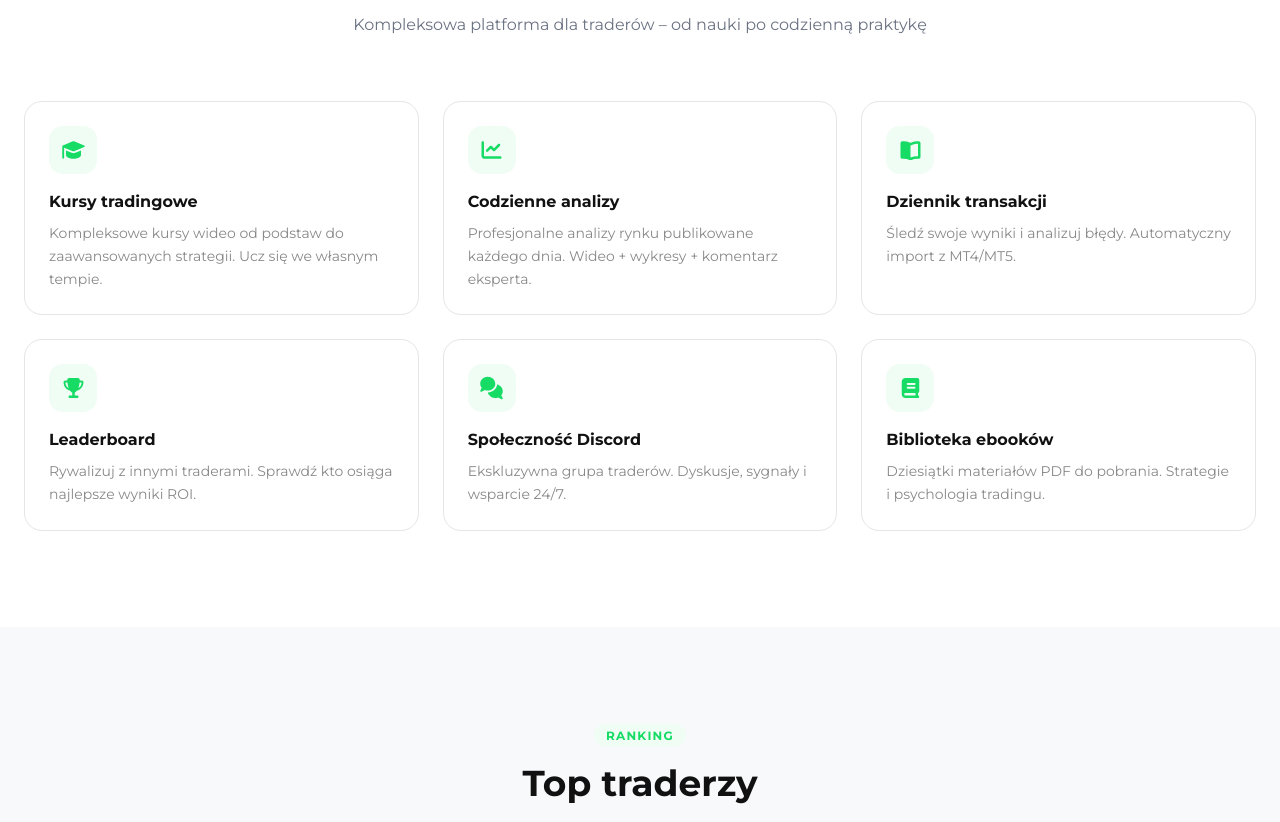
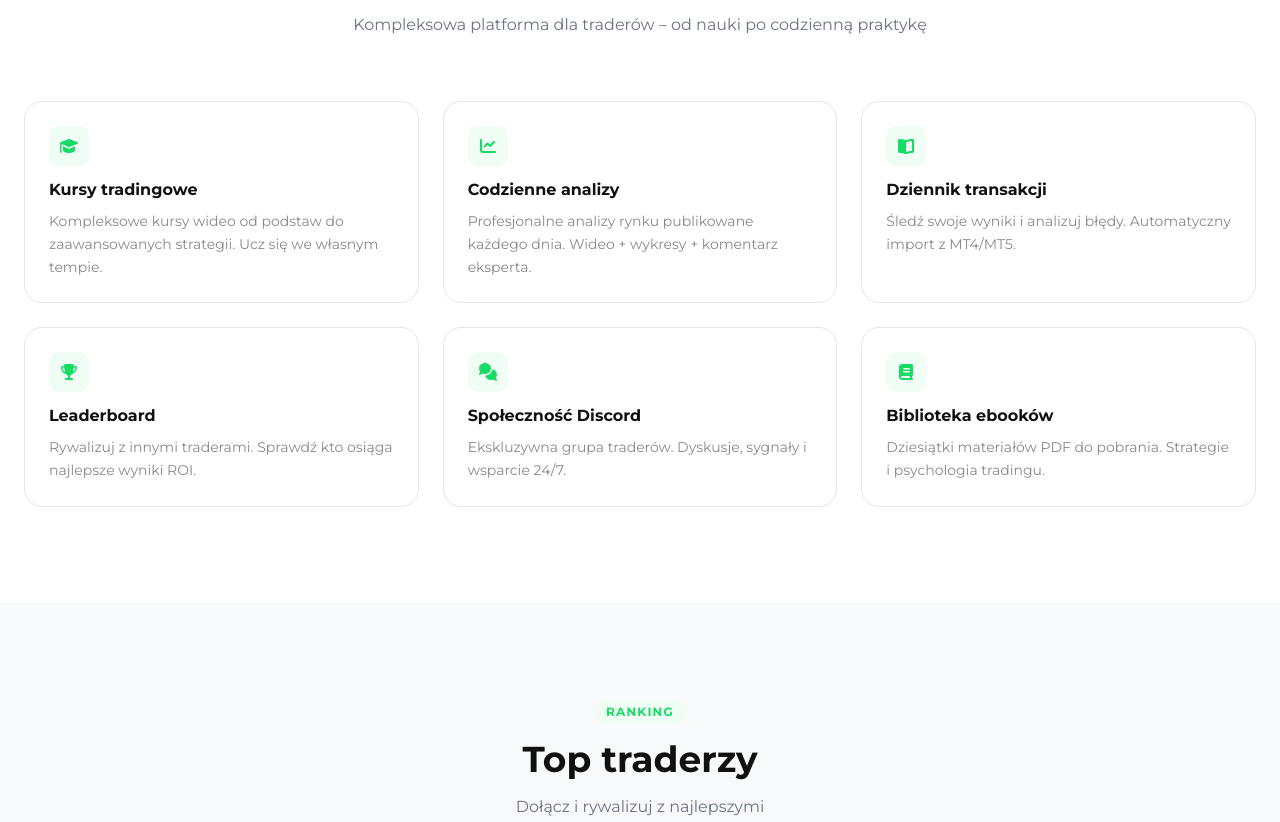
Before and after one commit to The1stFund/academy, a Next.js app in the folder frontend/: page / in a window 1280 px wide. Shown: the part 1130-1952 px from the top of the page. Built offline with nearby package versions, Linux system fonts and the light colour scheme.

Commit message:
Smaller feature icons

```diff
--- a/frontend/src/app/page.tsx
+++ b/frontend/src/app/page.tsx
@@ -65,8 +65,8 @@ export default function LandingPage() {
             { icon: faBook, title: 'Biblioteka ebooków', desc: 'Dziesiątki materiałów PDF do pobrania. Strategie i psychologia tradingu.' },
           ].map((f) => (
             <div key={f.title} className="p-6 rounded-2xl border hover:border-gray-300 transition-colors">
-              <div className="w-12 h-12 rounded-xl flex items-center justify-center mb-4" style={{ background: '#f0fdf4' }}>
-                <FontAwesomeIcon icon={f.icon} style={{ color: '#16db65', fontSize: '20px' }} />
+              <div className="w-10 h-10 rounded-lg flex items-center justify-center mb-3" style={{ background: '#f0fdf4' }}>
+                <FontAwesomeIcon icon={f.icon} style={{ color: '#16db65', fontSize: '16px' }} />
               </div>
               <h3 className="text-base font-bold mb-2" style={{ color: '#111' }}>{f.title}</h3>
               <p className="text-sm leading-relaxed" style={{ color: '#888' }}>{f.desc}</p>
```
